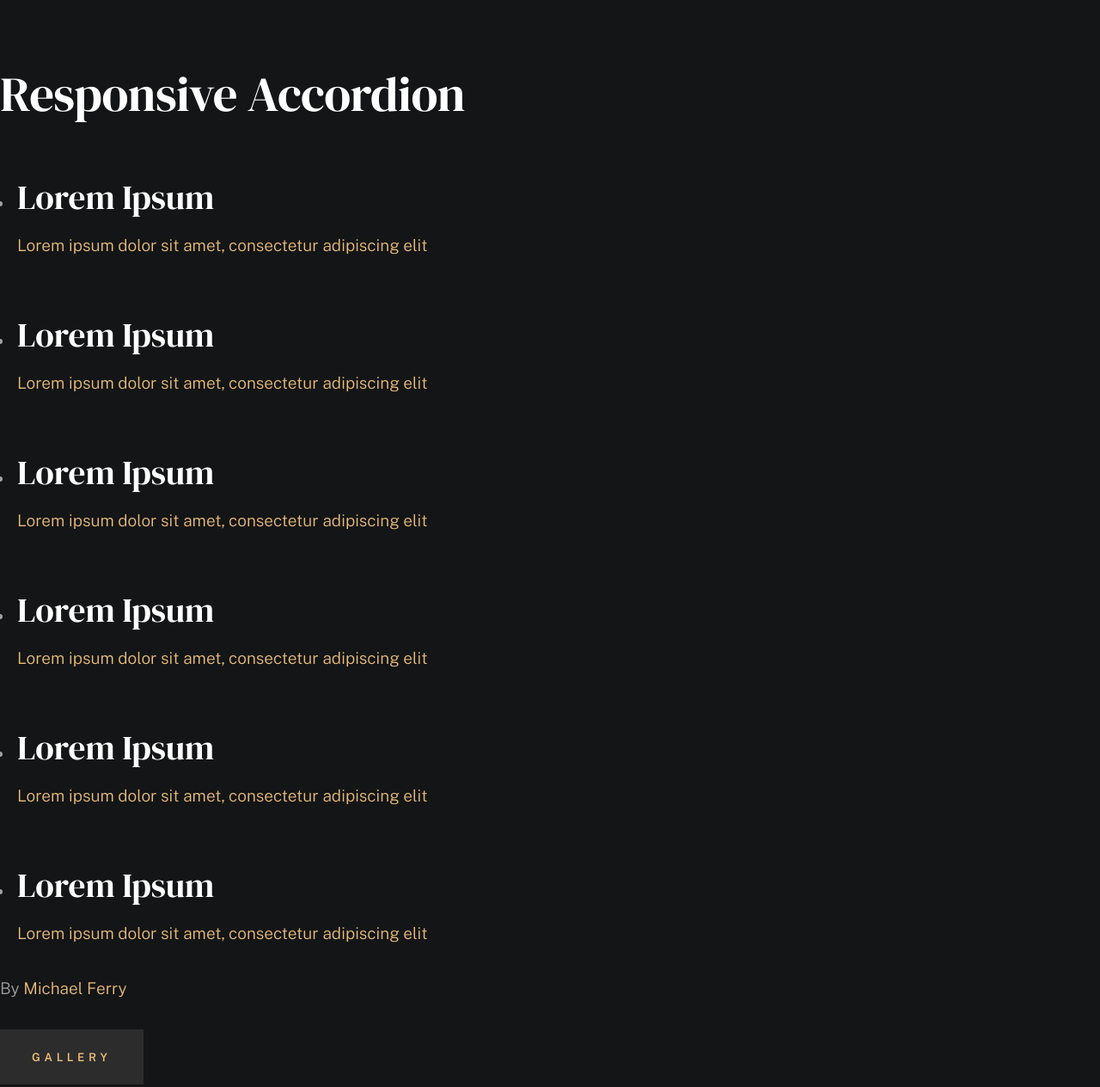
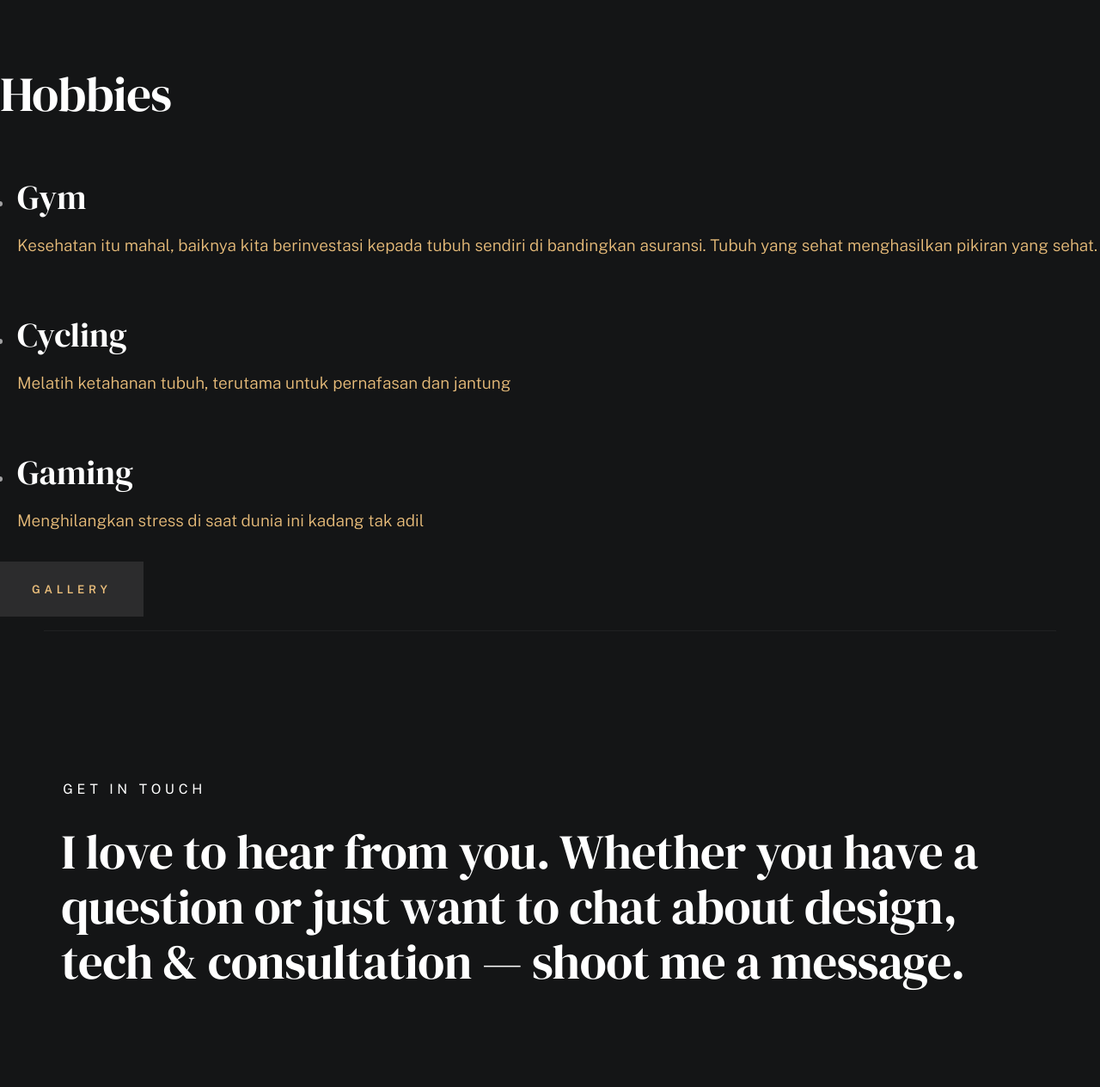
Before and after one commit to risendzy/CVrisendy, a plain HTML site: page index.html in a window 1280 px wide. Shown: the part 3405-4669 px from the top of the page at 86% size. Drawn offline with nearby package versions, Linux system fonts and the light colour scheme; a web font is replaced by a local one.

Commit message:
Update index.html

```diff
--- a/index.html
+++ b/index.html
@@ -66,7 +66,7 @@
                         <li><a href="index.html" class="home-link">Wisna.</a></li>
                         <li class="current"><a href="#intro" class="smoothscroll">Intro</a></li>
                         <li><a href="#about" class="smoothscroll">About</a></li>
-                        <li><a href="#works" class="smoothscroll">Hobbies</a></li>
+                        <li><a href="#hobbies" class="smoothscroll">Hobbies</a></li>
                         <li><a href="#contact" class="smoothscroll">Say Hello</a></li>
                     </ul>
                 </nav>
@@ -262,62 +262,35 @@
                     Hobbies
                 </h1>
 
-                <h1>Responsive Accordion</h1>
+                <h1>Hobbies</h1>
                 <div class="accordion">
                   <ul>
                     <li tabindex="1">
                       <div>
                         <a href="#">
-                          <h2>Lorem Ipsum</h2>
-                          <p>Lorem ipsum dolor sit amet, consectetur adipiscing elit</p>
+                          <h2>Gym</h2>
+                          <p>Kesehatan itu mahal, baiknya kita berinvestasi kepada tubuh sendiri di bandingkan asuransi.
+                            Tubuh yang sehat menghasilkan pikiran yang sehat.
+                          </p>
                         </a>
                       </div>
                     </li>
                     <li tabindex="2">
                       <div>
                         <a href="#">
-                          <h2>Lorem Ipsum</h2>
-                          <p>Lorem ipsum dolor sit amet, consectetur adipiscing elit</p>
+                          <h2>Cycling</h2>
+                          <p>Melatih ketahanan tubuh, terutama untuk pernafasan dan jantung</p>
                         </a>
                       </div>
                     </li>
                     <li tabindex="3">
                       <div>
                         <a href="#">
-                          <h2>Lorem Ipsum</h2>
-                          <p>Lorem ipsum dolor sit amet, consectetur adipiscing elit</p>
+                          <h2>Gaming</h2>
+                          <p>Menghilangkan stress di saat dunia ini kadang tak adil</p>
                         </a>
                       </div>
                     </li>
-                    <li tabindex="4">
-                      <div>
-                        <a href="#">
-                          <h2>Lorem Ipsum</h2>
-                          <p>Lorem ipsum dolor sit amet, consectetur adipiscing elit</p>
-                        </a>
-                      </div>
-                    </li>
-                    <li tabindex="5">
-                      <div>
-                        <a href="#">
-                          <h2>Lorem Ipsum</h2>
-                          <p>Lorem ipsum dolor sit amet, consectetur adipiscing elit</p>
-                        </a>
-                      </div>
-                    </li>
-                    <li tabindex="6">
-                      <div>
-                        <a href="#">
-                          <h2>Lorem Ipsum</h2>
-                          <p>Lorem ipsum dolor sit amet, consectetur adipiscing elit</p>
-                        </a>
-                      </div>
-                    </li>
-                  </ul>
-                </div>
-                <p class="about">
-                  By <a href="http://michaelferry.com/">Michael Ferry</a>
-                </p>
 
                 </div>
 
@@ -404,4 +377,5 @@
     <script src="js/plugins.js"></script>
     <script src="js/main.js"></script>
 </body>
+
 </html>
```
